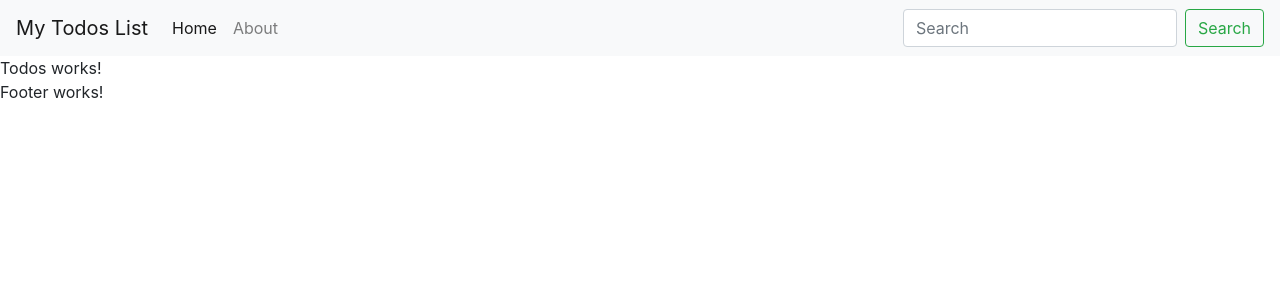
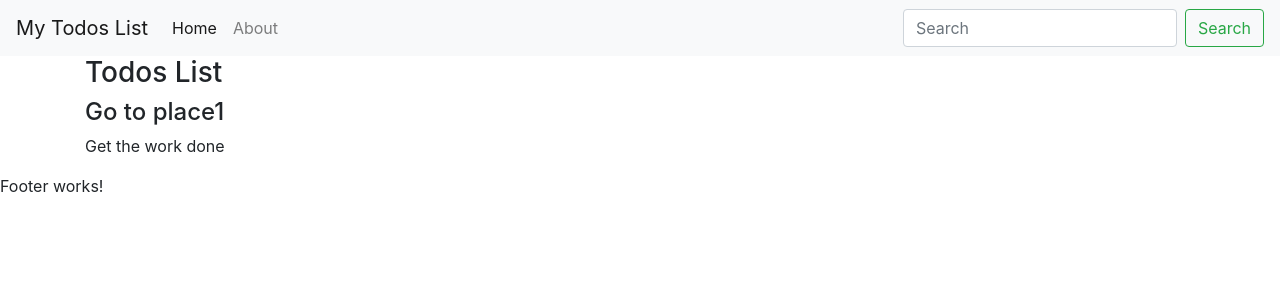
Before and after one commit to JkGiThuB821/todos-list, a React (Create React App) app: page / in a window 1280 px wide. Shown: the top 300 px of the page. Built offline with nearby package versions, Linux system fonts and the light colour scheme.

Commit message:
Added individual todo items in the main list

```diff
--- a/src/App.js
+++ b/src/App.js
@@ -7,11 +7,25 @@ import Footer from './MyComponents/Footer';
 
 
 function App() {
+  //create an array of todos
+  let todos = [
+    {sno:1,
+      title: "Go to place1",
+      desc: "Get the work done"
+    },
+    {sno:2,
+      title: "Go to place2",
+      desc: "Get the work done2"
+    },
+    {sno:3,
+      title: "Go to place3",
+      desc: "Get the work done3"
+    }
+  ]
   return (
     <>
     <Header title = "My Todos List" searchBar = {true}/>
-    <Todos/>
-    <Todo/>
+    <Todos todos={todos}/>
     <Footer/>
     </>
   );
--- a/src/MyComponents/Todo.js
+++ b/src/MyComponents/Todo.js
@@ -1,9 +1,10 @@
 import React from 'react'
 
-const Todo = () => {
+const Todo = ({todo}) => {
   return (
     <div>
-
+        <h4>{todo.title}</h4>
+        <p>{todo.desc}</p>
     </div>
   )
 }
--- a/src/MyComponents/Todos.js
+++ b/src/MyComponents/Todos.js
@@ -1,9 +1,12 @@
 import React from 'react'
+import Todo from './Todo'
 
-const Todos = () => {
+const Todos = (props) => {
   return (
-    <div>
-      Todos works!
+    <div className="container">
+      <h3>Todos List</h3>
+      <Todo todo = {props.todos[0]}/>
+      {/* {props.todos} */}
     </div>
   )
 }
```
